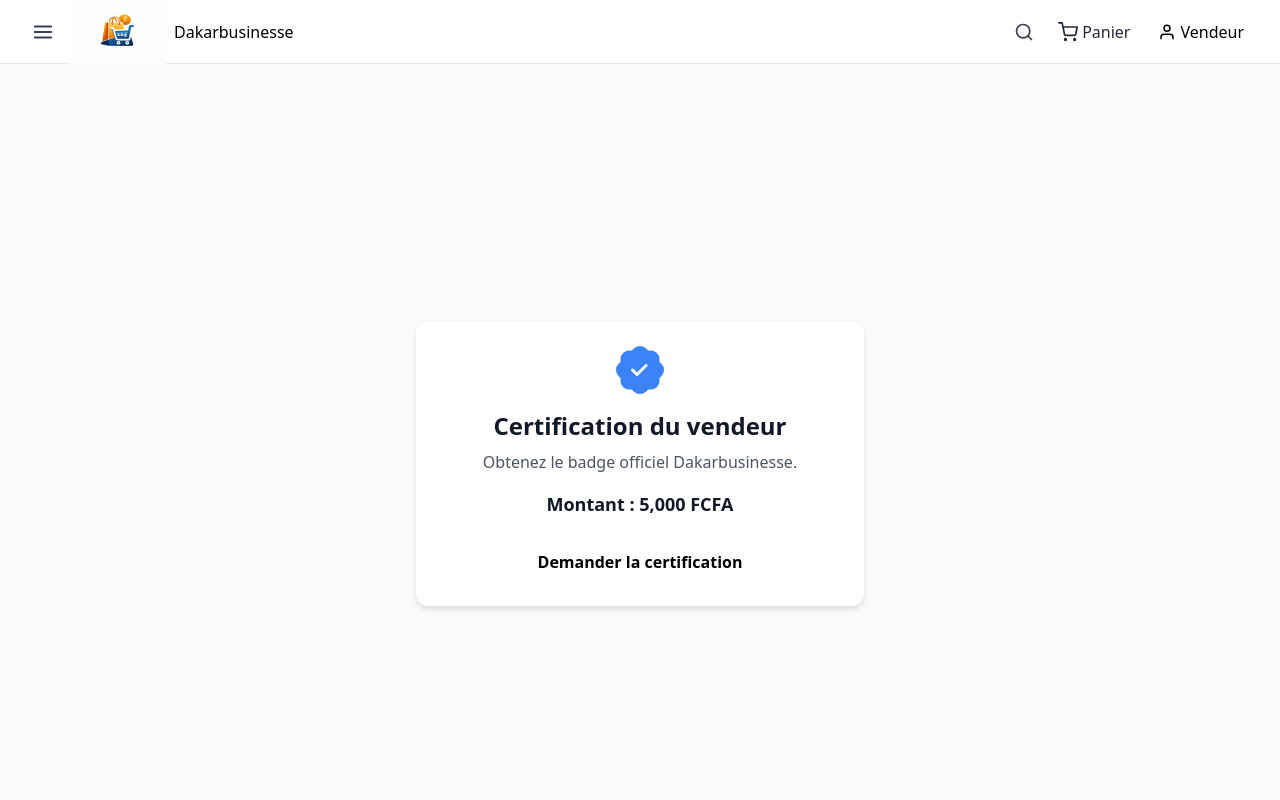
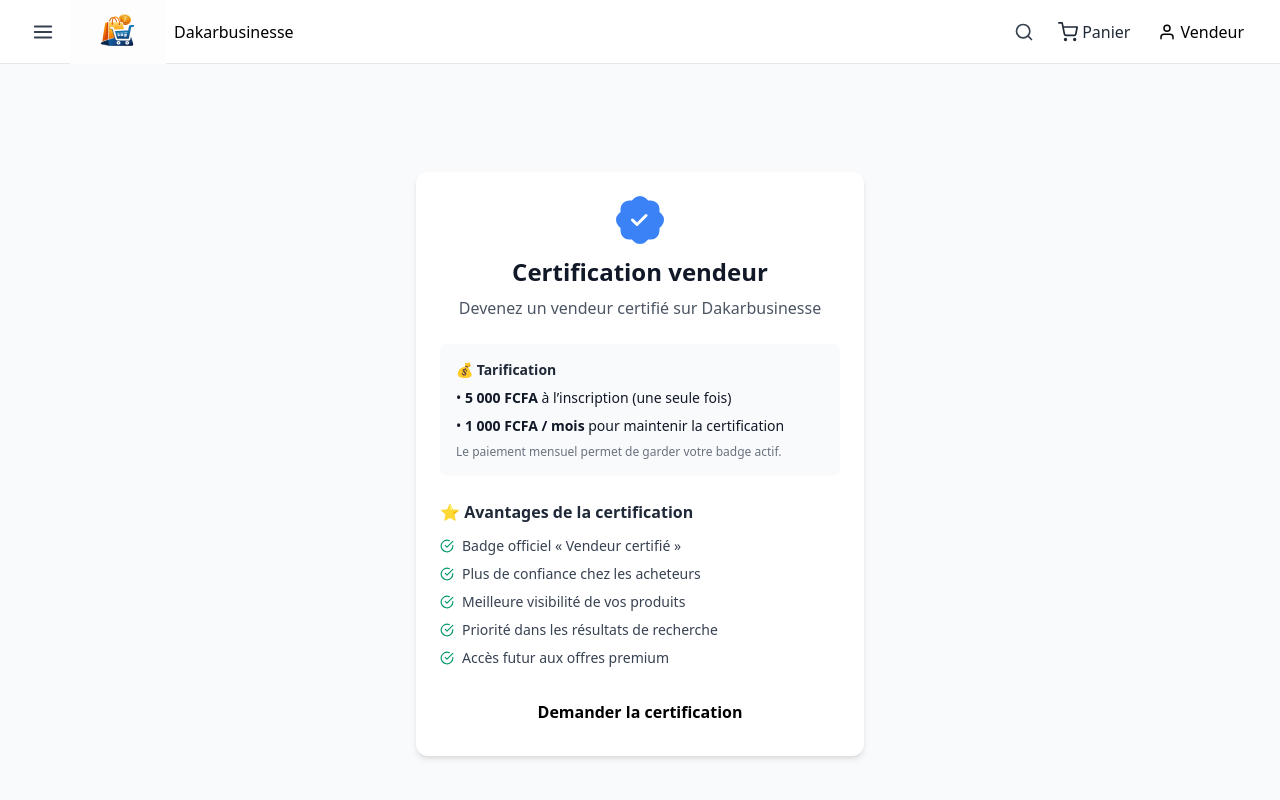
Before and after one commit to diabsking/Dakarbusinesse, a React (Vite) app in the folder frontend/: page /certification in a window 1280 px wide. Shown: the top 800 px of the page. Built offline with nearby package versions, Linux system fonts and the light colour scheme.

Commit message:
corriger

```diff
--- a/frontend/src/pages/Certification.jsx
+++ b/frontend/src/pages/Certification.jsx
@@ -1,5 +1,6 @@
 import { useEffect, useState } from "react";
 import { BsPatchCheckFill } from "react-icons/bs";
+import { FiCheckCircle } from "react-icons/fi";
 import api from "../services/api";
 
 export default function Certification({ vendeurId }) {
@@ -7,13 +8,13 @@
   const [actionLoading, setActionLoading] = useState(false);
 
   const CERTIFICATION_PRICE = 5000;
+  const MONTHLY_PRICE = 1000;
   const WAVE_BASE_LINK = "https://pay.wave.com/m/M_sn_hHeTj4ufIvYG";
 
   /* ================= CHECK CERTIFICATION EXISTANTE ================= */
   useEffect(() => {
     const fetchCertification = async () => {
       if (!vendeurId) return;
-
       try {
         const res = await api.get(`/api/certification/${vendeurId}`);
         setCertification(res.data?.certification || null);
@@ -21,11 +22,10 @@
         console.error("Erreur chargement certification", err);
       }
     };
-
     fetchCertification();
   }, [vendeurId]);
 
-  /* ================= ENVOI DEMANDE CERTIFICATION ================= */
+  /* ================= ENVOI DEMANDE ================= */
   const envoyerDemandeCertification = async () => {
     if (!vendeurId) return;
 
@@ -33,22 +33,20 @@
     try {
       const res = await api.post("/api/certification/demande", { vendeurId });
       setCertification(res.data.certification);
-
       alert(
-        res.data.certification.statut === "pending"
-          ? "✅ Votre demande a été envoyée avec succès. Veuillez effectuer le paiement pour continuer."
-          : "✅ Votre demande a été soumise."
+        "✅ Demande envoyée avec succès. Veuillez effectuer le paiement pour continuer."
       );
     } catch (err) {
-      const message =
-        err.response?.data?.message || "Impossible d'envoyer la demande";
-      alert(message);
+      alert(
+        err.response?.data?.message ||
+          "Impossible d'envoyer la demande"
+      );
     } finally {
       setActionLoading(false);
     }
   };
 
-  /* ================= LIEN DE PAIEMENT WAVE ================= */
+  /* ================= LIEN DE PAIEMENT ================= */
   const wavePaymentLink = certification
     ? `${WAVE_BASE_LINK}?amount=${CERTIFICATION_PRICE}&metadata=${encodeURIComponent(
         certification._id
@@ -62,24 +60,59 @@
 
   return (
     <div className="min-h-screen flex items-center justify-center bg-gray-50 p-6">
-      <div className="bg-white p-6 rounded-xl shadow-md max-w-md w-full text-center">
-        <div className="flex justify-center mb-4">
-          <BsPatchCheckFill size={48} className="text-blue-500" />
+      <div className="bg-white p-6 rounded-xl shadow-md max-w-md w-full space-y-6">
+
+        {/* ===== HEADER ===== */}
+        <div className="text-center">
+          <BsPatchCheckFill size={48} className="text-blue-500 mx-auto mb-3" />
+          <h2 className="text-2xl font-bold">Certification vendeur</h2>
+          <p className="text-gray-600 mt-2">
+            Devenez un vendeur certifié sur Dakarbusinesse
+          </p>
         </div>
 
-        <h2 className="text-2xl font-bold mb-2">Certification du vendeur</h2>
-        <p className="text-gray-600 mb-4">Obtenez le badge officiel Dakarbusinesse.</p>
-
-        <div className="mb-6 text-lg font-semibold">
-          Montant :{" "}
-          <span className="text-orange-600">
-            {CERTIFICATION_PRICE.toLocaleString()} FCFA
-          </span>
+        {/* ===== EXPLICATION TARIFS ===== */}
+        <div className="bg-gray-50 p-4 rounded-lg space-y-2 text-sm">
+          <p className="font-semibold text-gray-800">💰 Tarification</p>
+          <p>• <strong>5 000 FCFA</strong> à l’inscription (une seule fois)</p>
+          <p>• <strong>1 000 FCFA / mois</strong> pour maintenir la certification</p>
+          <p className="text-xs text-gray-500">
+            Le paiement mensuel permet de garder votre badge actif.
+          </p>
         </div>
 
-        {/* ================= AFFICHAGE SELON STATUT ================= */}
+        {/* ===== AVANTAGES ===== */}
+        <div className="space-y-3">
+          <p className="font-semibold text-gray-800">
+            ⭐ Avantages de la certification
+          </p>
 
-        {/* Aucune demande */}
+          <ul className="space-y-2 text-sm text-gray-700">
+            <li className="flex items-center gap-2">
+              <FiCheckCircle className="text-green-600" />
+              Badge officiel « Vendeur certifié »
+            </li>
+            <li className="flex items-center gap-2">
+              <FiCheckCircle className="text-green-600" />
+              Plus de confiance chez les acheteurs
+            </li>
+            <li className="flex items-center gap-2">
+              <FiCheckCircle className="text-green-600" />
+              Meilleure visibilité de vos produits
+            </li>
+            <li className="flex items-center gap-2">
+              <FiCheckCircle className="text-green-600" />
+              Priorité dans les résultats de recherche
+            </li>
+            <li className="flex items-center gap-2">
+              <FiCheckCircle className="text-green-600" />
+              Accès futur aux offres premium
+            </li>
+          </ul>
+        </div>
+
+        {/* ================= ACTIONS SELON STATUT ================= */}
+
         {!certification && (
           <button
             onClick={envoyerDemandeCertification}
@@ -90,14 +123,14 @@
           </button>
         )}
 
-        {/* Demande en cours */}
         {isPending && (
-          <div className="space-y-4">
+          <div className="space-y-3 text-center">
             <p className="text-yellow-600 font-semibold">
-              ⏳ Votre demande est en cours de traitement
+              ⏳ Demande en cours
             </p>
-
-            <p className="text-gray-600">Merci d’effectuer le paiement pour continuer.</p>
+            <p className="text-gray-600 text-sm">
+              Effectuez le paiement de 5 000 FCFA pour activer la certification.
+            </p>
 
             <a
               href={wavePaymentLink}
@@ -107,31 +140,27 @@
             >
               Payer avec Wave
             </a>
+          </div>
+        )}
 
-            <p className="text-xs text-gray-500">
-              La certification sera activée après validation par l’administrateur.
+        {isActive && (
+          <div className="text-center space-y-2">
+            <p className="text-green-600 font-semibold text-lg">
+              ✅ Certification active
+            </p>
+            <p className="text-gray-600 text-sm">
+              Votre badge est visible et vos produits sont mis en avant.
             </p>
           </div>
         )}
 
-        {/* Certification validée */}
-        {isActive && (
-          <div className="space-y-3">
-            <p className="text-green-600 font-semibold text-lg">
-              ✅ Votre certification est active
+        {isRejected && (
+          <div className="space-y-3 text-center">
+            <p className="text-red-600 font-semibold">
+              ❌ Demande refusée
             </p>
-            <p className="text-gray-600">Votre badge est visible sur votre profil.</p>
-          </div>
-        )}
-
-        {/* Certification refusée */}
-        {isRejected && (
-          <div className="space-y-4">
-            <p className="text-red-600 font-semibold">
-              ❌ Votre demande de certification a été refusée
-            </p>
-            <p className="text-gray-600">
-              Vous pouvez soumettre une nouvelle demande si vous le souhaitez.
+            <p className="text-gray-600 text-sm">
+              Vous pouvez corriger votre profil et soumettre une nouvelle demande.
             </p>
 
             <button
@@ -139,7 +168,7 @@
               disabled={actionLoading}
               className="w-full bg-orange-600 text-black py-2 rounded-lg font-semibold disabled:opacity-50"
             >
-              {actionLoading ? "Envoi..." : "Soumettre une nouvelle demande"}
+              Soumettre une nouvelle demande
             </button>
           </div>
         )}
```
